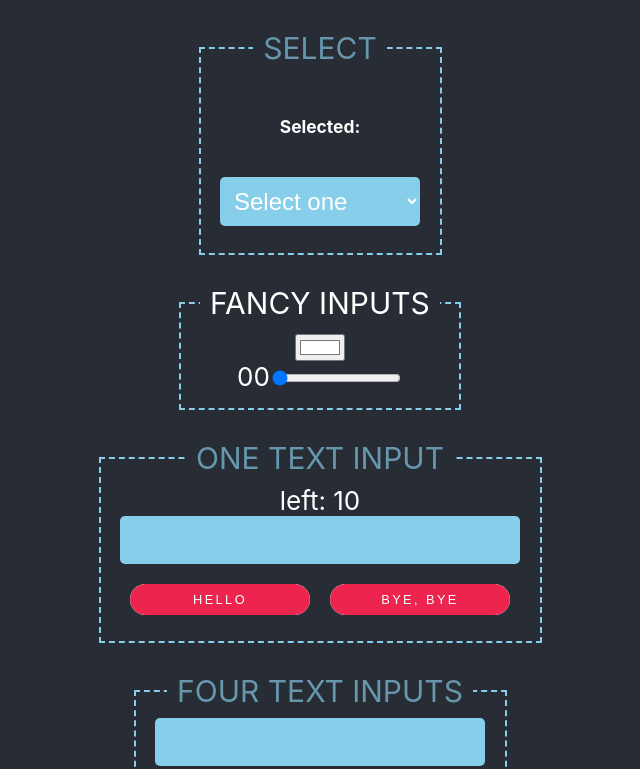
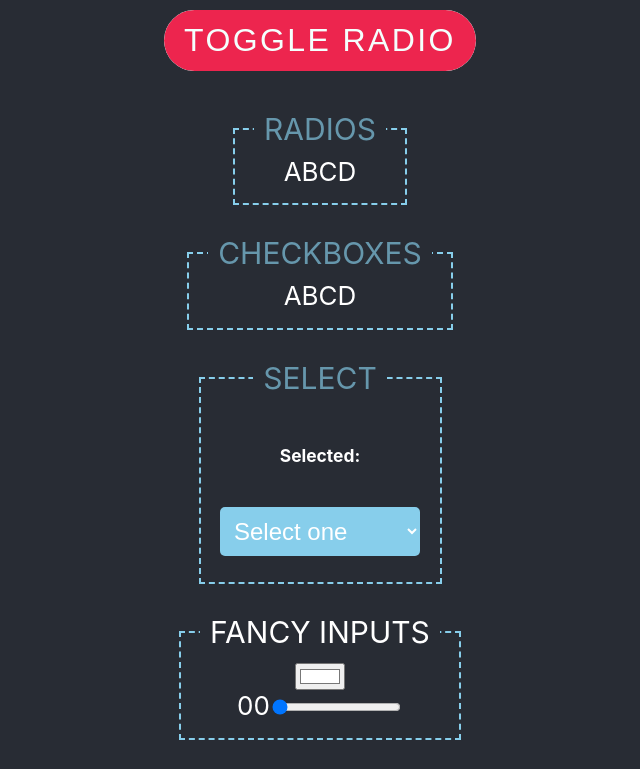
Before and after one commit to tombalv/iguanos, a React (Create React App) app in the folder r1/: page / in a window 1280 px wide. Shown: the top 769 px of the page, without its empty margins (320-960 px from the left). Built offline with nearby package versions, Linux system fonts and the light colour scheme; the HTML template or start-up script is replaced by a standard one.

Commit message:
checkbox

```diff
--- a/r1/src/App.jsx
+++ b/r1/src/App.jsx
@@ -1,22 +1,28 @@
+import { useState } from "react";
 import "./App.scss";
-
-// import Counter from "./Components/005/Counter";
-// import Sq from "./Components/005/Sq";
-// import Bank from "./Components/U1/App";
+import Checkbox from "./Components/006/Checkbox";
 import Fancy from "./Components/006/Fancy";
 import Input from "./Components/006/Input";
 import Input2 from "./Components/006/Input2";
+import Radio from "./Components/006/Radio";
 import Select from "./Components/006/Select";
 import "./buttons.scss";
 
 function App() {
+  const [showRadio, setShowRadio] = useState(true);
+
   return (
     <div className="App">
       <header className="App-header">
+        <button className="red" onClick={(_) => setShowRadio(!showRadio)}>
+          Toggle Radio
+        </button>
+        {showRadio && <Radio />}
+        <Checkbox />
         <Select />
         <Fancy />
+        <Input2 />
         <Input />
-        <Input2 />
       </header>
     </div>
   );
--- /dev/null
+++ b/r1/src/Components/006/Checkbox.jsx
@@ -0,0 +1,51 @@
+import { useState } from "react";
+function Checkbox() {
+  const [cb, setCb] = useState({
+    A: false,
+    B: true,
+    C: false,
+    D: false,
+  });
+
+  const check = (key) => {
+    setCb((c) => ({
+      ...c,
+      [key]: !c[key],
+    }));
+  };
+
+  return (
+    <fieldset>
+      <legend>Checkboxes</legend>
+
+      <div>
+        <label
+          className={cb.A ? "checkbox checked" : "checkbox"}
+          onClick={(_) => check("A")}
+        >
+          A
+        </label>
+        <label
+          className={cb.B ? "checkbox checked" : "checkbox"}
+          onClick={(_) => check("B")}
+        >
+          B
+        </label>
+        <label
+          className={cb.C ? "checkbox checked" : "checkbox"}
+          onClick={(_) => check("C")}
+        >
+          C
+        </label>
+        <label
+          className={cb.D ? "checkbox checked" : "checkbox"}
+          onClick={(_) => check("D")}
+        >
+          D
+        </label>
+      </div>
+    </fieldset>
+  );
+}
+
+export default Checkbox;
--- /dev/null
+++ b/r1/src/Components/006/Radio.jsx
@@ -0,0 +1,69 @@
+import { useEffect, useState } from "react";
+function Radio() {
+  const [radio, setRadio] = useState("C");
+  const [radioText, setRadioText] = useState("Radios");
+
+  useEffect((_) => {
+    console.log("Radio Loaded");
+    return (_) => console.log("Radio Unloaded");
+  }, []);
+
+  useEffect(
+    (_) => {
+      console.log("Radio Changed");
+      changeRadioText(radio);
+    },
+    [radio]
+  );
+
+  const changeRadioText = (key) => {
+    if (key === "B") {
+      setRadioText("Hello Radio");
+      return;
+    }
+    setRadioText("Radios");
+  };
+
+  const check = (key) => {
+    if (radio === key) {
+      setRadio("");
+      return;
+    }
+    setRadio(key);
+  };
+
+  return (
+    <fieldset>
+      <legend>{radioText}</legend>
+
+      <div>
+        <label
+          className={radio === "A" ? "radio checked" : "radio"}
+          onClick={(_) => check("A")}
+        >
+          A
+        </label>
+        <label
+          className={radio === "B" ? "radio checked" : "radio"}
+          onClick={(_) => check("B")}
+        >
+          B
+        </label>
+        <label
+          className={radio === "C" ? "radio checked" : "radio"}
+          onClick={(_) => check("C")}
+        >
+          C
+        </label>
+        <label
+          className={radio === "D" ? "radio checked" : "radio"}
+          onClick={(_) => check("D")}
+        >
+          D
+        </label>
+      </div>
+    </fieldset>
+  );
+}
+
+export default Radio;
```
